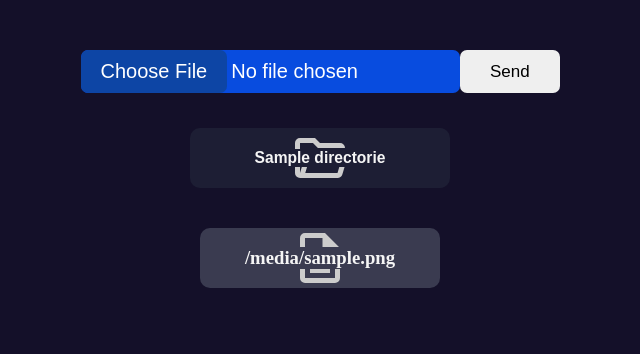
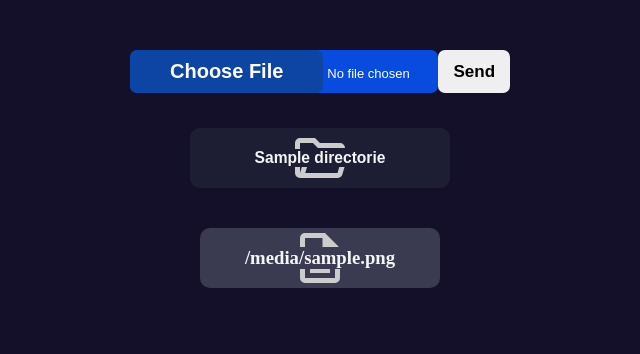
Before and after one commit to jsusmachaca/FLASK-CLOUD, a Flask app: template src/templates/index.html in a window 1280 px wide. Shown: the part 65-419 px from the top of the page, without its empty margins (320-960 px from the left). Run offline with Flask 3, Linux system fonts and the light colour scheme; the template is opened without the code that fills it: most values are stand-ins (such as "Sample title", 1, 10 or a date in 2020); parts of the project's set-up code (start-up, migrations or seed data) failed here and were passed over; some libraries are stand-ins or nearby versions.

Commit message:
Improved sizes

```diff
--- a/src/static/css/style.css
+++ b/src/static/css/style.css
@@ -75,14 +75,13 @@
     margin-top: 50px;
 }
 .send {
-    width: 80%;
-    max-width: 100%;
+    width: 120%;
     background: #084cdf;
     color: #fff;
     border-radius: 7px;
     border: none;
     cursor: pointer;
-    font-size: 20px;
+    font-size: 13px;
 }
 
 .button-send {
@@ -90,14 +89,17 @@
     border: none;
     width: 100px;
     font-size: 17px;
+    font-weight: bold;
 }
 
 
 .send::file-selector-button {
     border: none;
     background: #0d45a5;
-    padding: 10px 20px;
+    padding: 10px 40px;
     border-radius: 7px;
+    font-size: 20px;
+    font-weight: bold;
     color: #fff;
     cursor: pointer;
     transition: background .2s ease-in-out;
```
